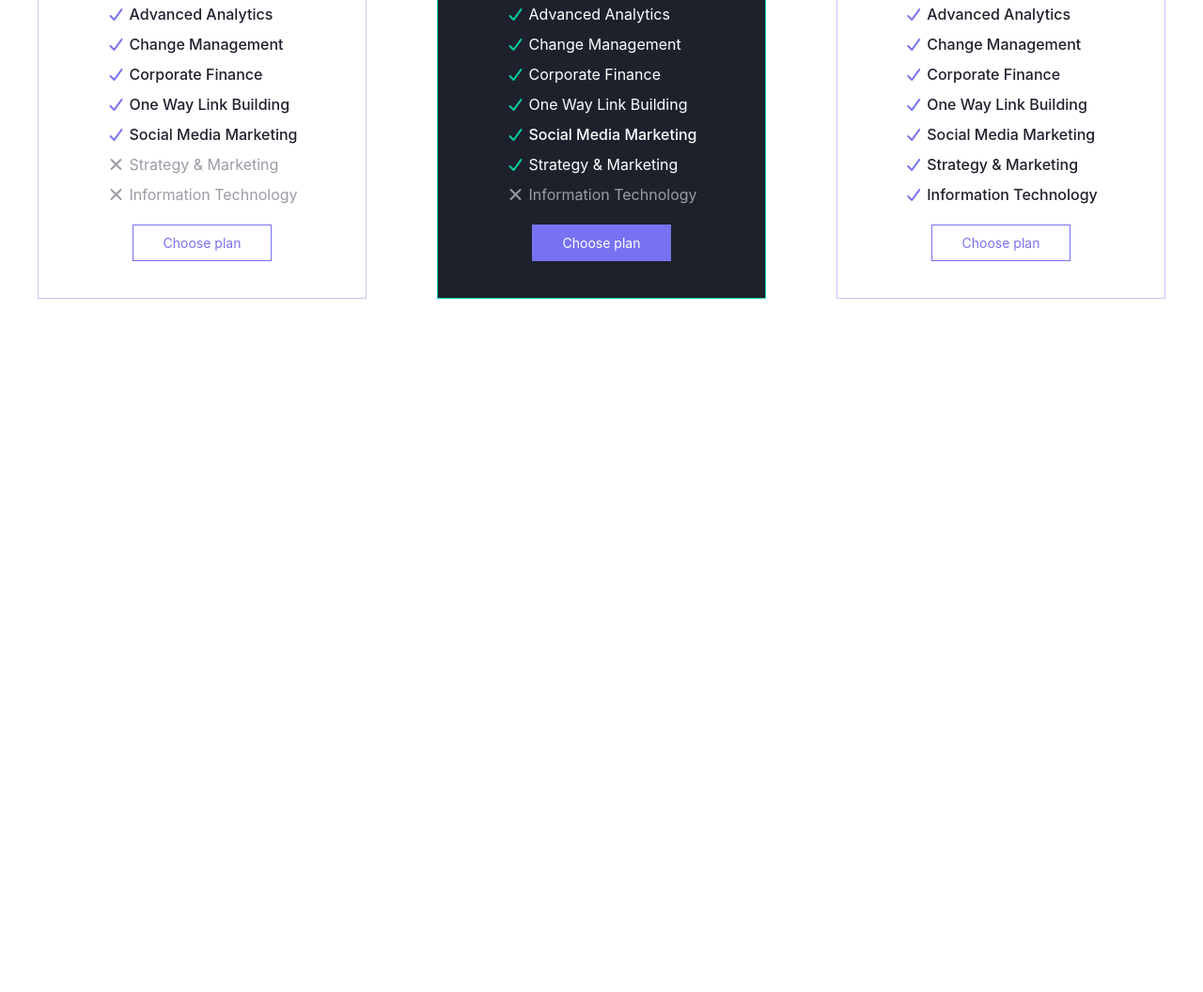
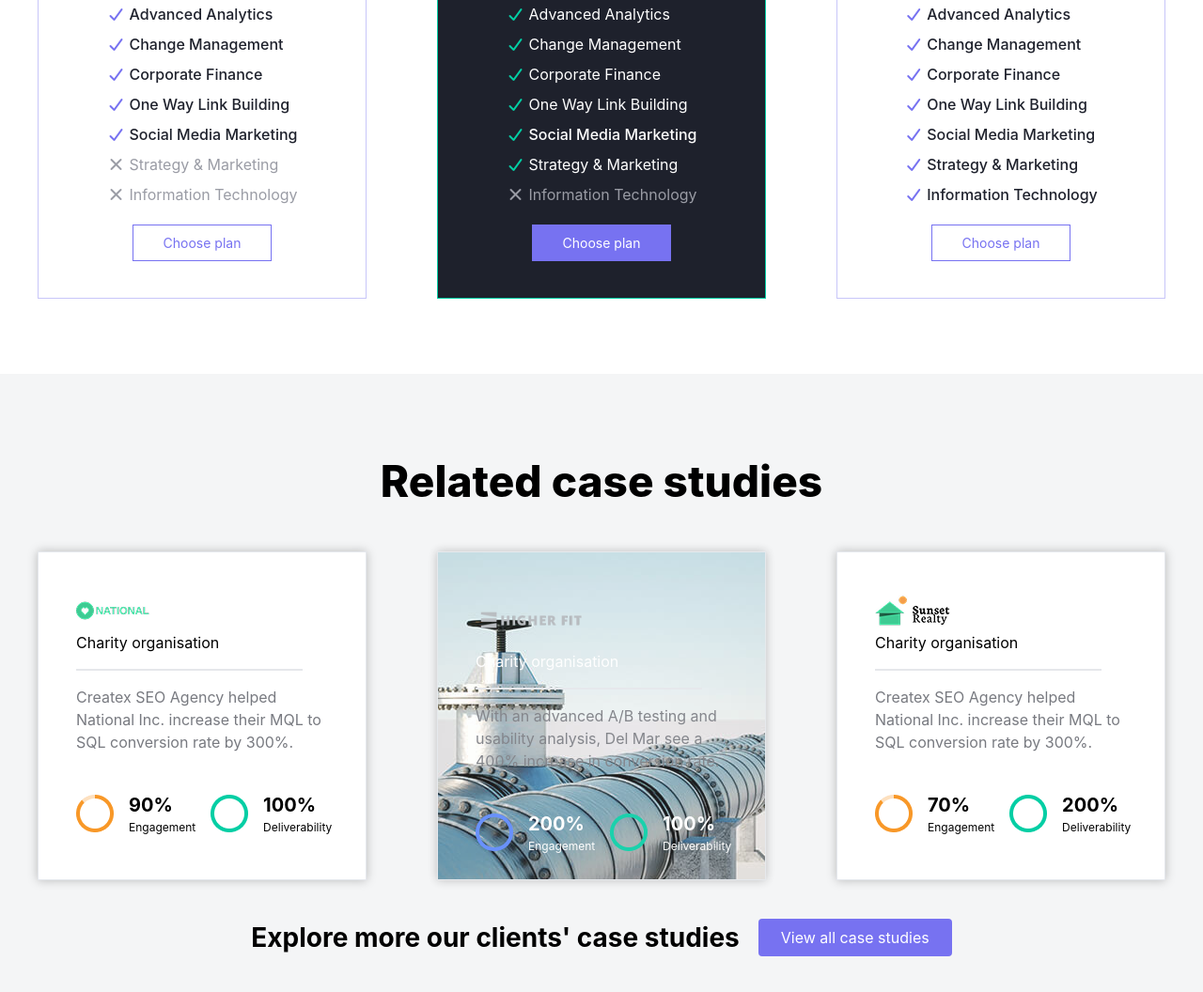
Before and after one commit to azimovahmadtj/sensitive-work, a website: page src/page3/index.html in a window 1280 px wide. Shown: the part 3797-4853 px from the top of the page at 94% size. Before the commit the page ends 4195 px from the top, so only its background shows below. Drawn offline with nearby package versions, Linux system fonts and the light colour scheme; files that its build step writes are made by us from their sources.

Commit message:
add sixth-section page3

```diff
--- a/src/page3/index.html
+++ b/src/page3/index.html
@@ -303,7 +303,8 @@
                         <p>Information Technology</p>
                     </div>
                 </div>
-                <button class="border mt-5 border-solid border-[#7772F1] px-8 py-2 text-[#7772F1] text-[14px]">Choose plan</button>
+                <button class="border mt-5 border-solid border-[#7772F1] px-8 py-2 text-[#7772F1] text-[14px]">Choose
+                    plan</button>
             </div>
 
 
@@ -348,7 +349,9 @@
                         <p>Information Technology</p>
                     </div>
                 </div>
-                <button class="border mt-5 border-solid bg-[#7772F1] text-white border-[#7772F1] px-8 py-2 text-[14px]">Choose plan</button>
+                <button
+                    class="border mt-5 border-solid bg-[#7772F1] text-white border-[#7772F1] px-8 py-2 text-[14px]">Choose
+                    plan</button>
             </div>
 
             <div
@@ -392,10 +395,103 @@
                         <p class="text-[#1E212C] font-medium">Information Technology</p>
                     </div>
                 </div>
-                <button class="border mt-5 border-solid border-[#7772F1] px-8 py-2 text-[#7772F1] text-[14px]">Choose plan</button>
+                <button class="border mt-5 border-solid border-[#7772F1] px-8 py-2 text-[#7772F1] text-[14px]">Choose
+                    plan</button>
             </div>
         </div>
 
+    </section>
+
+    <section class="section-6 bg-[#F4F5F6] py-20">
+        <div class="max-w-300 m-auto">
+            <p class="text-[46px] text-center font-extrabold">Related case studies</p>
+            <div class="flex justify-between items-center my-10">
+                <div
+                    class="flex flex-col items-start  lg:w-87.5 lg:h-87.5  p-10  border border-solid border-[#E5E8ED] bg-white shadow-[0px_0px_10px_#00000040]">
+                    <img src="./image (17).png" alt="">
+                    <p>Charity organisation</p>
+                    <p class="border border-solid border-gray-200 w-[90%] my-4"></p>
+                    <p class="text-[#787A80]">Createx SEO Agency helped National Inc. increase their MQL to SQL
+                        conversion rate by 300%.</p>
+                    <div class="flex items-center gap-5 mt-10">
+                        <div class="flex items-center gap-4">
+                            <img src="./circle (1).png" alt="">
+                            <div>
+                                <p class="text-[20px] font-bold">90%</p>
+                                <p class="text-[12px]">Engagement</p>
+                            </div>
+                        </div>
+                        <div class="flex items-center gap-4">
+                            <img src="./circle (2).png" alt="">
+                            <div>
+                                <p class="text-[20px] font-bold">100%</p>
+                                <p class="text-[12px]">Deliverability</p>
+                            </div>
+                        </div>
+
+                    </div>
+                </div>
+
+
+             <div>
+                     <div style="background-image:url(./image.png) ;"
+                    class="flex flex-col items-start  opacity-90 lg:w-87.5 lg:h-87.5 text-white  p-10  border border-solid border-[#E5E8ED]  shadow-[0px_0px_10px_#00000040]">
+                    <img src="./client-logo.png" alt="">
+                    <p>Charity organisation</p>
+                    <p class="border border-solid border-gray-200 w-[90%] my-4"></p>
+                    <p class="text-[#787A80]">With an advanced A/B testing and usability analysis,  Del Mar see a 400% increase in conversion rate.</p>
+                    <div class="flex items-center gap-5 mt-10">
+                        <div class="flex items-center gap-4">
+                            <img src="./circle.png" alt="">
+                            <div>
+                                <p class="text-[20px] font-bold">200%</p>
+                                <p class="text-[12px]">Engagement</p>
+                            </div>
+                        </div>
+                        <div class="flex items-center gap-4">
+                            <img src="./circle (2).png" alt="">
+                            <div>
+                                <p class="text-[20px] font-bold">100%</p>
+                                <p class="text-[12px]">Deliverability</p>
+                            </div>
+                        </div>
+
+                    </div>
+                </div>
+             </div>
+
+               <div
+                    class="flex flex-col items-start  lg:w-87.5 lg:h-87.5  p-10  border border-solid border-[#E5E8ED] bg-white shadow-[0px_0px_10px_#00000040]">
+                    <img src="./image (18).png" alt="">
+                    <p>Charity organisation</p>
+                    <p class="border border-solid border-gray-200 w-[90%] my-4"></p>
+                    <p class="text-[#787A80]">Createx SEO Agency helped National Inc. increase their MQL to SQL
+                        conversion rate by 300%.</p>
+                    <div class="flex items-center gap-5 mt-10">
+                        <div class="flex items-center gap-4">
+                            <img src="./circle (1).png" alt="">
+                            <div>
+                                <p class="text-[20px] font-bold">70%</p>
+                                <p class="text-[12px]">Engagement</p>
+                            </div>
+                        </div>
+                        <div class="flex items-center gap-4">
+                            <img src="./circle (2).png" alt="">
+                            <div>
+                                <p class="text-[20px] font-bold">200%</p>
+                                <p class="text-[12px]">Deliverability</p>
+                            </div>
+                        </div>
+
+                    </div>
+                </div>
+            </div>
+
+            <div class="flex items-center justify-center gap-5">
+                <h3 class="text-[28px] font-bold">Explore more our clients' case studies</h3>
+                <button class="bg-[#7772F1] text-white px-6 rounded-sm py-2">View all case studies</button>
+            </div>
+        </div>
     </section>
 
 
```
Also changed, not shown: src/page3/circle (1).png (added), src/page3/circle (2).png (added), src/page3/circle.png (added), src/page3/client-logo copy.png (added), src/page3/image (17).png (added), src/page3/image (18).png (added), src/page3/image.png (added). Lines whose indentation alone changed are shown as unchanged.
